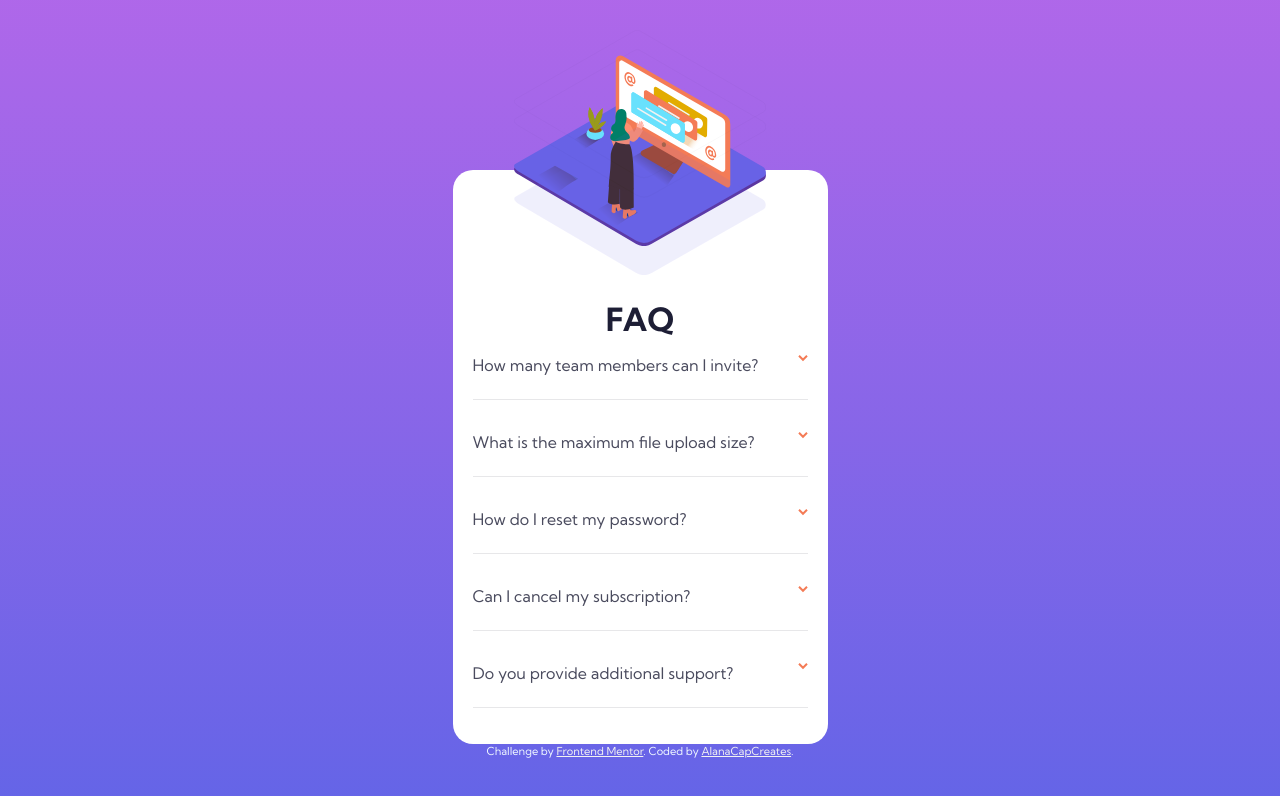
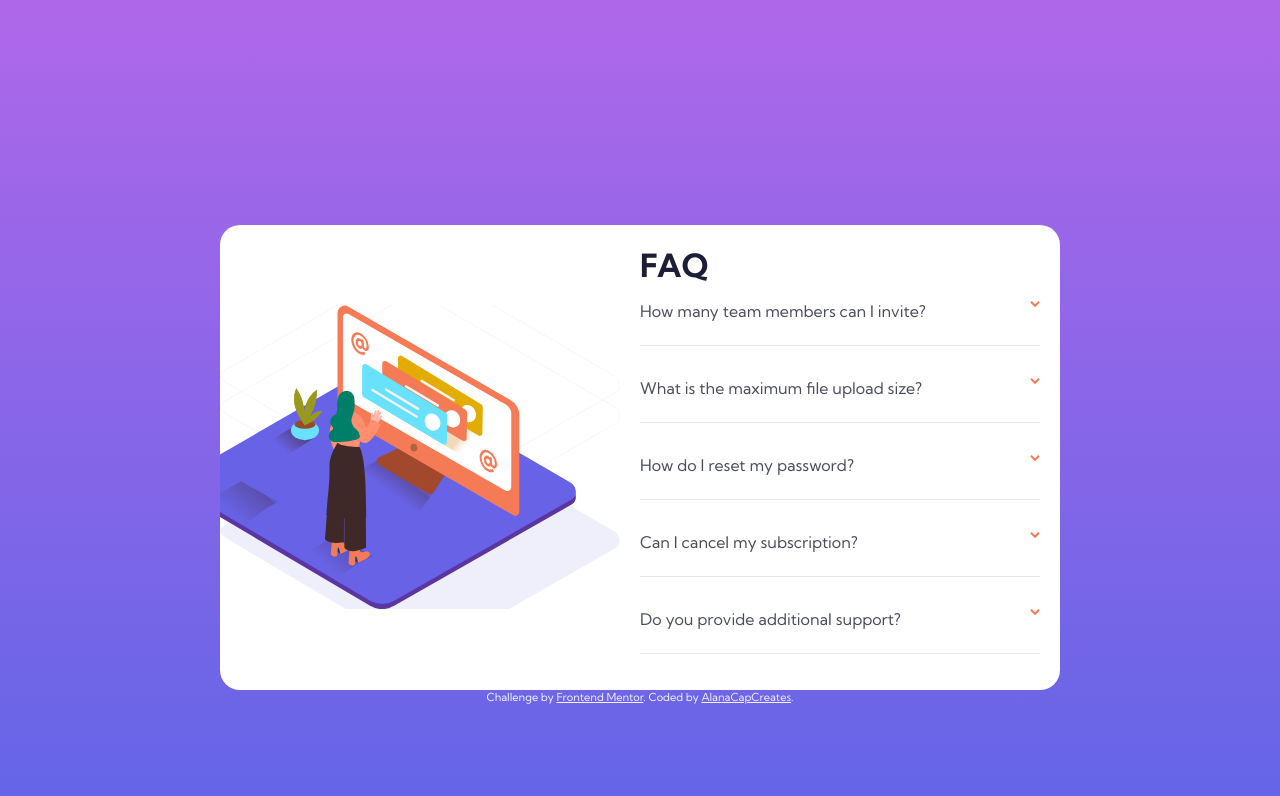
Before and after one commit to alanacapcreates/faq-accordion-card, a plain HTML site: page index.html in a window 1280 px wide. Drawn offline with Linux system fonts and the light colour scheme.

Commit message:
troubleshooting desktop

```diff
--- a/index.html
+++ b/index.html
@@ -18,10 +18,31 @@
 </head>
 <body>
   <main>
+    <!-- LEFT SIDE -->
     <div class="images">
-      <img src="./images/illustration-woman-online-desktop.svg" alt="illustration image">
-      <img src="./images/bg-pattern-desktop.svg" alt="illustration shadow">
+      <!-- MOBILE -->
+      <div class="illustration-mobile">
+        <img id="illustration-mobile" src="./images/illustration-woman-online-mobile.svg" alt="illustration image">
+        <img src="./images/bg-pattern-mobile.svg" alt="illustration shadow">
       </div>
+
+      <!-- DESKTOP -->
+      <div class="illustration-desktop">
+          <img id="illustration-desktop" src="./images/illustration-woman-online-desktop.svg"
+            alt="illustration image">
+
+        <!-- <img id="illustration-box" src="./images/illustration-box-desktop.svg"
+              alt="illustration box"> -->
+      </div>
+
+
+
+
+    </div>
+
+
+    <!-- RIGHT SIDE -->
+    <div id="faq">
       <h1>FAQ</h1>
 
       <article>
@@ -64,6 +85,7 @@
         </div>
         <img src="./images/icon-arrow-down.svg" alt="arrow down icon">
       </article>
+    </div>
   </main>
 
   <footer class="attribution">
--- a/styles.css
+++ b/styles.css
@@ -46,16 +46,21 @@ main{
     padding: 1.25em;
     margin: 8em 1.5em 0 1.5em;
     max-width: 375px;
+    display: flex;
+    flex-direction: column;
 }
-.images{
+.illustration-desktop{
+    display: none;
+}
+.illustration-mobile{
     margin-top: -135px;
     margin-bottom: 20px;
     text-align: center;
 }
-.images img{
+.illustration-mobile img{
     width: 75%;
 }
-.images img:last-of-type{
+.illustration-mobile img:last-of-type{
     margin-top: -220px;
 }
 article{
@@ -99,3 +104,77 @@ article p:first-of-type{
 .rotateEl{
     transform: rotate(180deg);
 }
+
+
+/* DESKTOP */
+@media screen and (min-width:768px) {
+    .illustration-mobile{
+        display: none;
+    }
+    .illustration-desktop{
+        display: block;
+        text-align: left;
+
+
+    }
+    #illustration-box{
+        position: relative;
+        width: 25%;
+
+    }
+    #illustration-desktop{
+        width: 100%;
+        display: block;
+        position: relative;
+        left: -11%;
+    }
+
+    }
+    /* #illus-shadow {
+        position: absolute;
+        display: block;
+        top: -305px;
+        width: 200%;
+        left: -110%;
+    } */
+
+    .images{
+        position: relative;
+        display: flex;
+        flex-direction: column;
+        flex: 1;
+        height: 100%;
+        justify-content: center;
+
+        background: center / cover no-repeat url(./images/bg-pattern-desktop.svg);
+    }
+    #illus{
+        position: relative;
+        left: -15%;
+    }
+
+    #faq{
+
+        display: flex;
+        flex-direction: column;
+        justify-content: center;
+        align-items: stretch;
+        flex: 1;
+        height: max-content;
+        padding: 1.25em;
+    }
+
+    main{
+        /* position: relative; */
+        max-width: 90vw;
+        display: flex;
+        flex-direction: row;
+        overflow: hidden;
+        align-items: center;
+        padding: 0;
+    }
+    h1{
+        text-align: left;
+    }
+
+}
```
Lines whose indentation alone changed are shown as unchanged.
